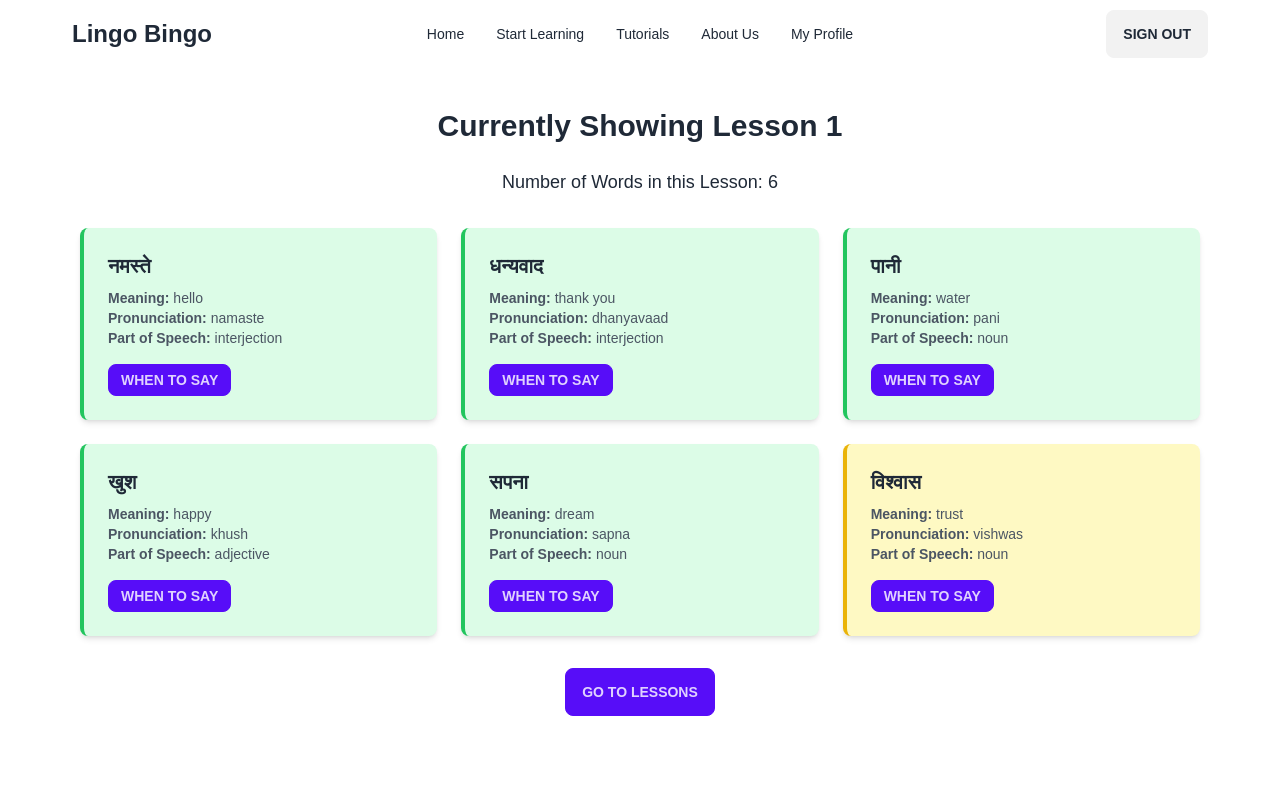
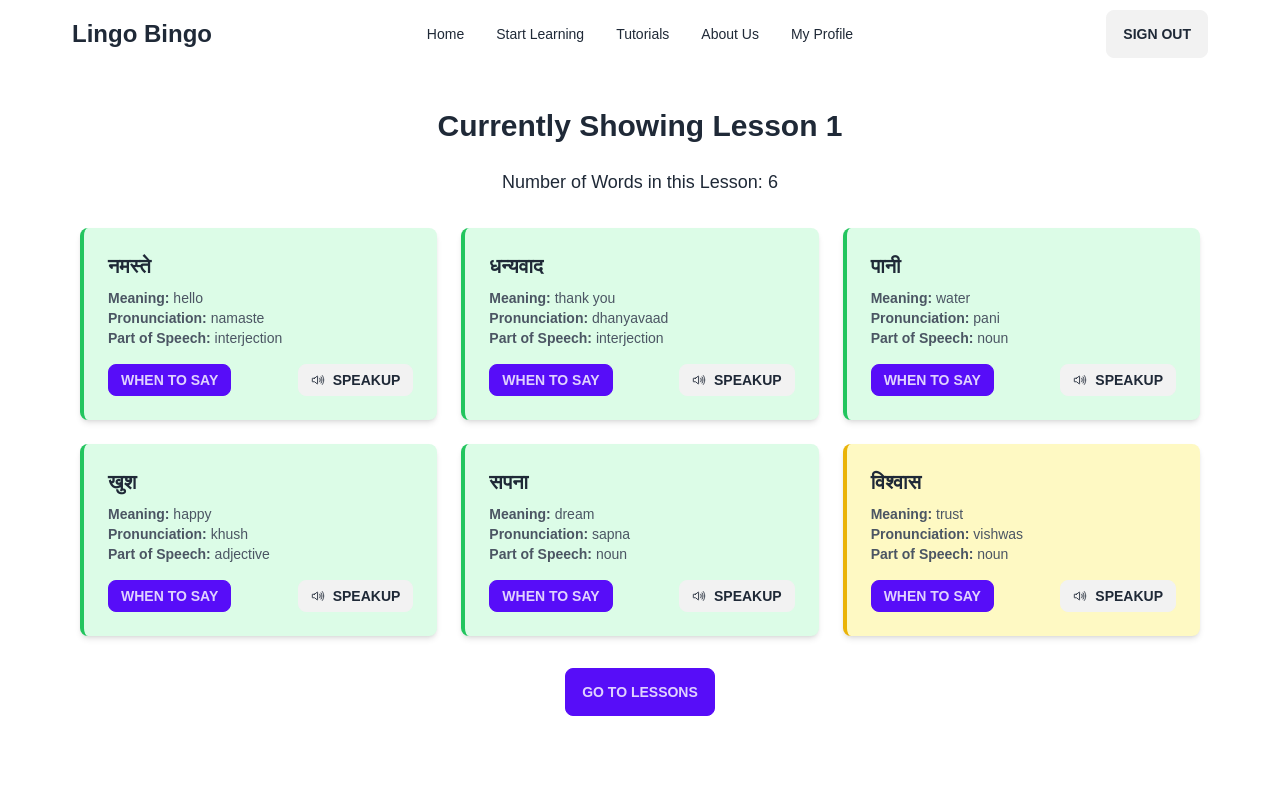
Before and after one commit to parves2023/jater, a React (Vite) app: page /lessons/1 in a window 1280 px wide. Shown: the top 800 px of the page. Built offline with nearby package versions, Linux system fonts and the light colour scheme; no server answers; sample sign-in values are in the browser's storage.

Commit message:
added voice func

```diff
--- a/package.json
+++ b/package.json
@@ -19,13 +19,14 @@
     "react-countup": "^6.5.3",
     "react-dom": "^18.2.0",
     "react-fast-marquee": "^1.6.5",
-    "react-icons": "^4.11.0",
+    "react-icons": "^4.12.0",
     "react-intl": "^6.8.8",
     "react-loader-spinner": "^6.1.6",
     "react-responsive-carousel": "^3.2.23",
     "react-router-dom": "^6.16.0",
     "react-toastify": "^10.0.6",
-    "sort-by": "^1.2.0"
+    "responsivevoice": "^0.4.1",
+    "sort-by": "^0.0.2"
   },
   "devDependencies": {
     "@types/react": "^18.2.15",
--- a/src/pages/Lesons.jsx
+++ b/src/pages/Lesons.jsx
@@ -1,7 +1,11 @@
 import React, { useEffect, useState } from "react";
 import { Link, useParams } from "react-router-dom";
+import { IoVolumeHighOutline } from "react-icons/io5";
+
+
 
 function Lessons() {
+
   const { id } = useParams(); // id is a string
   const [lesson, setLesson] = useState([]);
   const [modalData, setModalData] = useState(null); // State for modal data
@@ -27,6 +31,25 @@ function Lessons() {
 
     fetchLessons();
   }, [id]);
+
+const speakWord = (word, lang = "en-US") => {
+
+
+
+  if ("speechSynthesis" in window) {
+    const utterance = new SpeechSynthesisUtterance(word);
+    utterance.lang = lang;
+    window.speechSynthesis.speak(utterance);
+    window.speechSynthesis.speak("hello");
+    console.log(utterance);
+
+  } else {
+    alert("Sorry, your browser does not support text-to-speech!");
+  }
+};
+
+
+
 
   if (!lesson.length) {
     return <p>Loading lesson {id}...</p>;
@@ -69,12 +92,15 @@ function Lessons() {
             <p className="text-sm text-gray-600">
               <strong>Part of Speech:</strong> {word.part_of_speech}
             </p>
-            <button
-              className="mt-4 btn btn-sm btn-primary"
+           <div className="flex justify-between items-center mt-4">
+           <button
+              className=" btn btn-sm btn-primary"
               onClick={() => openModal(word)}
             >
               When to Say
             </button>
+            <div   onClick={() => speakWord(word.meaning)} className="flex gap-2 ml-4 items-center cursor-pointer btn btn-sm"><IoVolumeHighOutline /> SpeakUp</div>
+           </div>
           </div>
         ))}
       </div>
```
Also changed, not shown: 1 other file (tests, documents, lock files or other folders).
